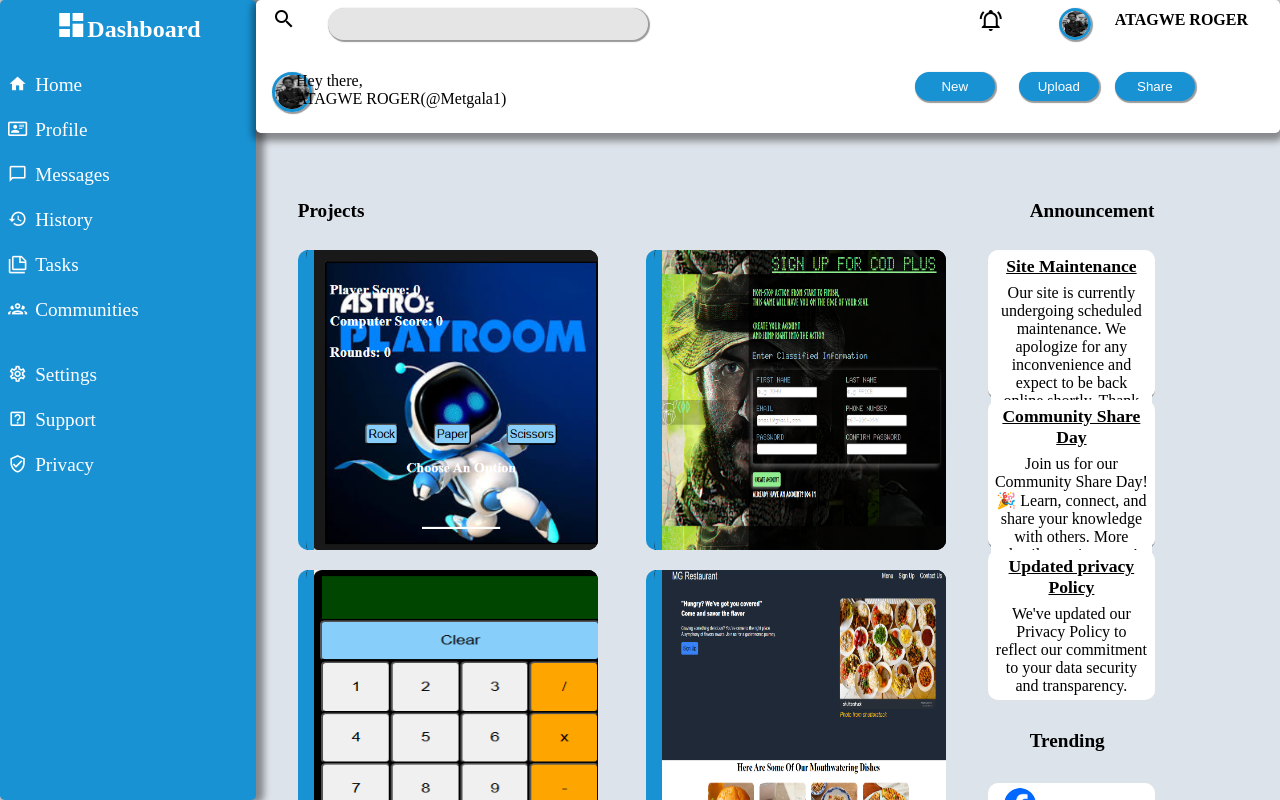
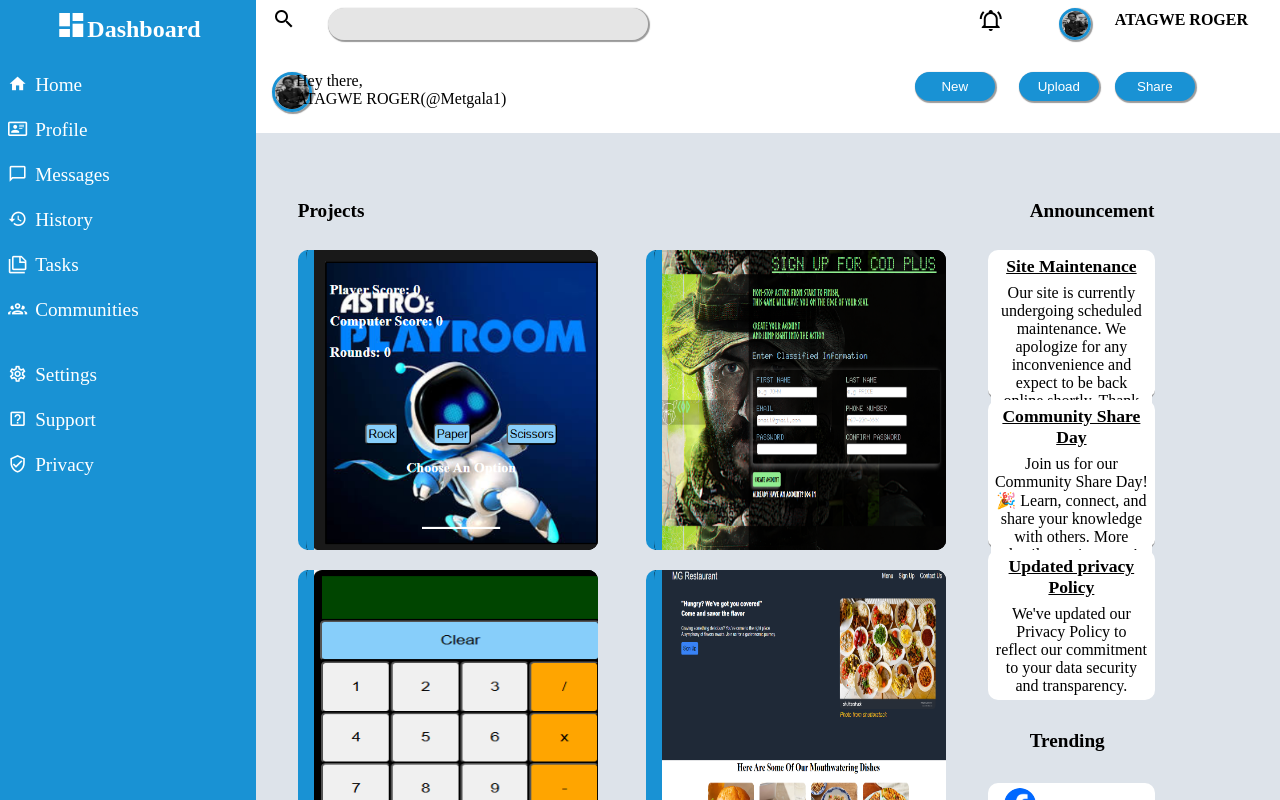
Before and after one commit to Metgala1/Admin-Dashboard, a website: page index.html in a window 1280 px wide. Drawn offline with Linux system fonts and the light colour scheme; a web font is replaced by a local one.

Commit message:
Removed header and nav box-shadow

```diff
--- a/style.css
+++ b/style.css
@@ -36,8 +36,6 @@
     gap: 4%;
     overflow: auto;
     color: white;
-    box-shadow: 4px 0px 7px 4px rgba(0,0,0, 0.4);
-    border-radius: 0.3rem;
     width: 20vw
 
 
@@ -46,8 +44,6 @@
     background-color: white;
     grid-column: 3 /13;
     grid-row: 1 / 3;
-    box-shadow: 0px 4px 7px 4px rgba(0,0,0, 0.4);
-    border-radius: 0.3rem;
     display: grid;
     grid-template-columns: repeat(6, 1fr);
     grid-template-rows: repeat(6, 1fr);
```
